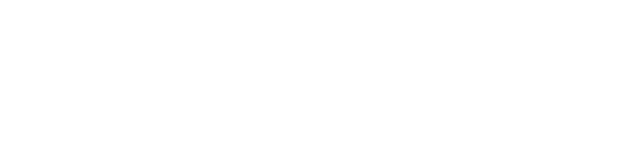
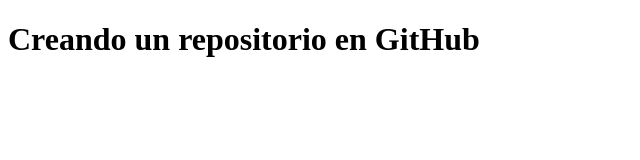
Before and after one commit to chgauna/git, a plain HTML site: page index.html in a window 1280 px wide. Shown: the whole page, without its empty margins (0-640 px from the left). Drawn offline with Linux system fonts and the light colour scheme.

Commit message:
edite index

```diff
--- a/index.html
+++ b/index.html
@@ -4,9 +4,9 @@
     <meta charset="UTF-8">
     <meta http-equiv="X-UA-Compatible" content="IE=edge">
     <meta name="viewport" content="width=device-width, initial-scale=1.0">
-    <title>Document</title>
+    <title>GitHub</title>
 </head>
 <body>
-
+    <h1>Creando un repositorio en GitHub</h1>
 </body>
 </html>
```
